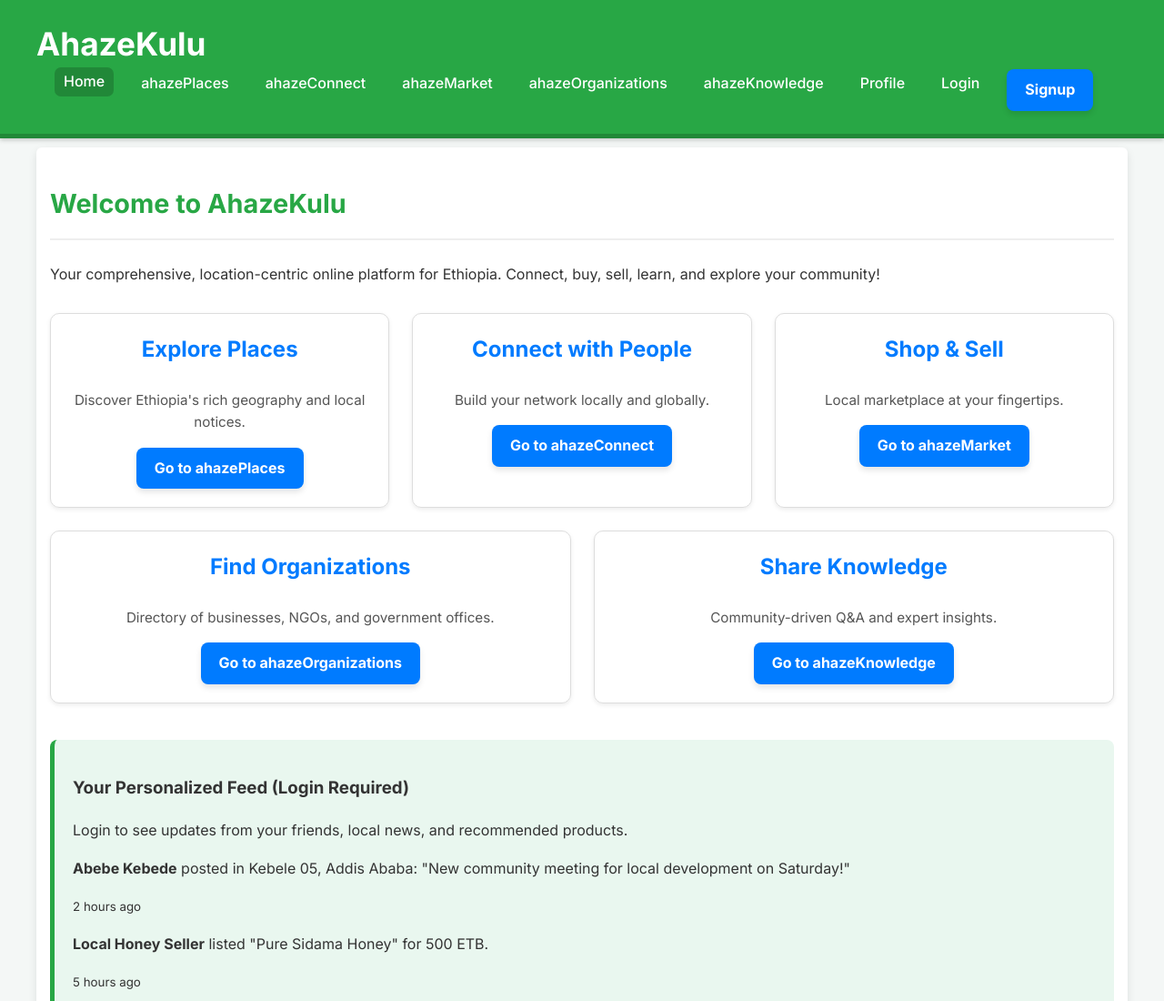
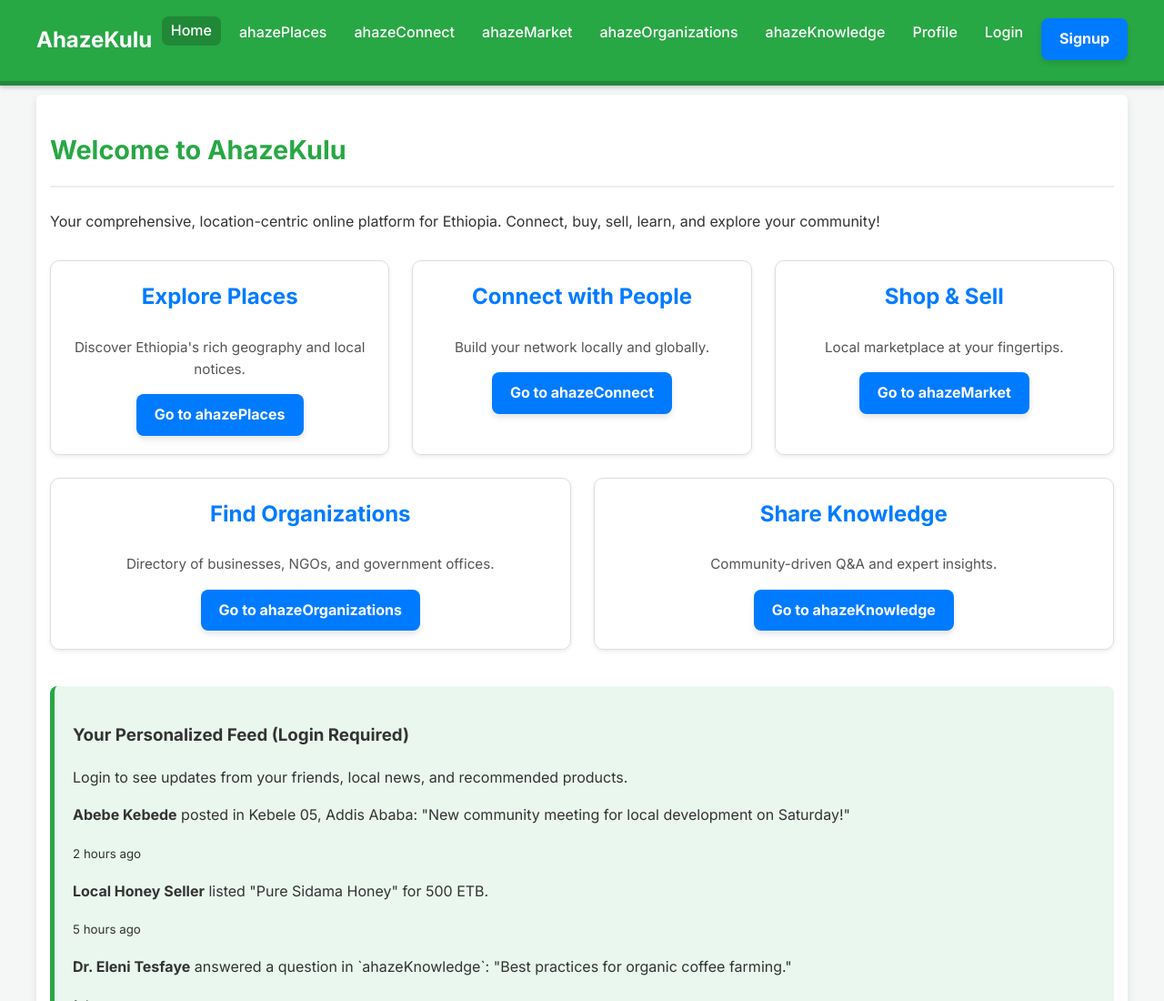
Before and after one commit to Ahazekulu/MVP-for-ahazeKulu, a plain HTML site: page index.html in a window 1280 px wide. Shown: the top 1100 px of the page at 91% size. Drawn offline with Linux system fonts and the light colour scheme.

Commit message:
Update index.html

```diff
--- a/index.html
+++ b/index.html
@@ -46,7 +46,7 @@
 
         header h1 {
             margin: 0;
-            font-size: 2.2em;
+            font-size: 1.5em;
             font-weight: bold;
         }
 
@@ -60,8 +60,8 @@
         }
 
         header nav ul li {
-            margin-left: 20px;
-            margin-bottom: 5px;
+            margin-left: 10px;
+            margin-bottom: 3px;
         }
 
         header nav ul li a {
```
